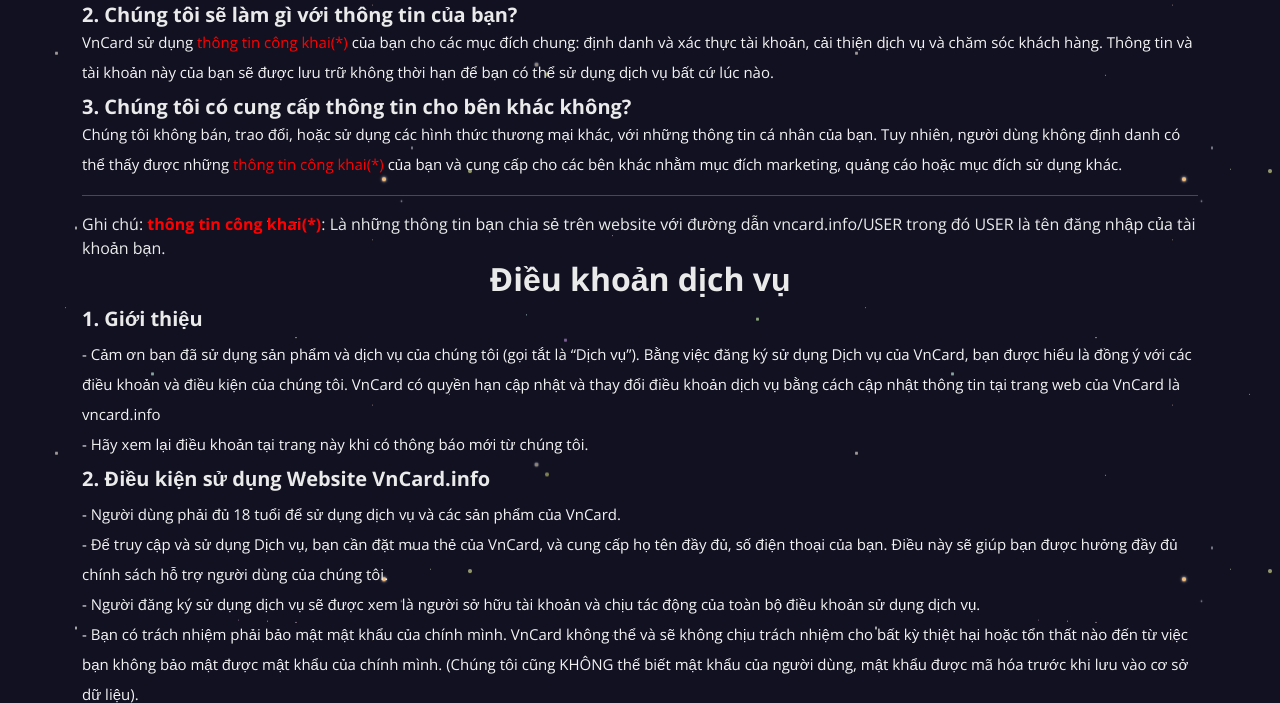
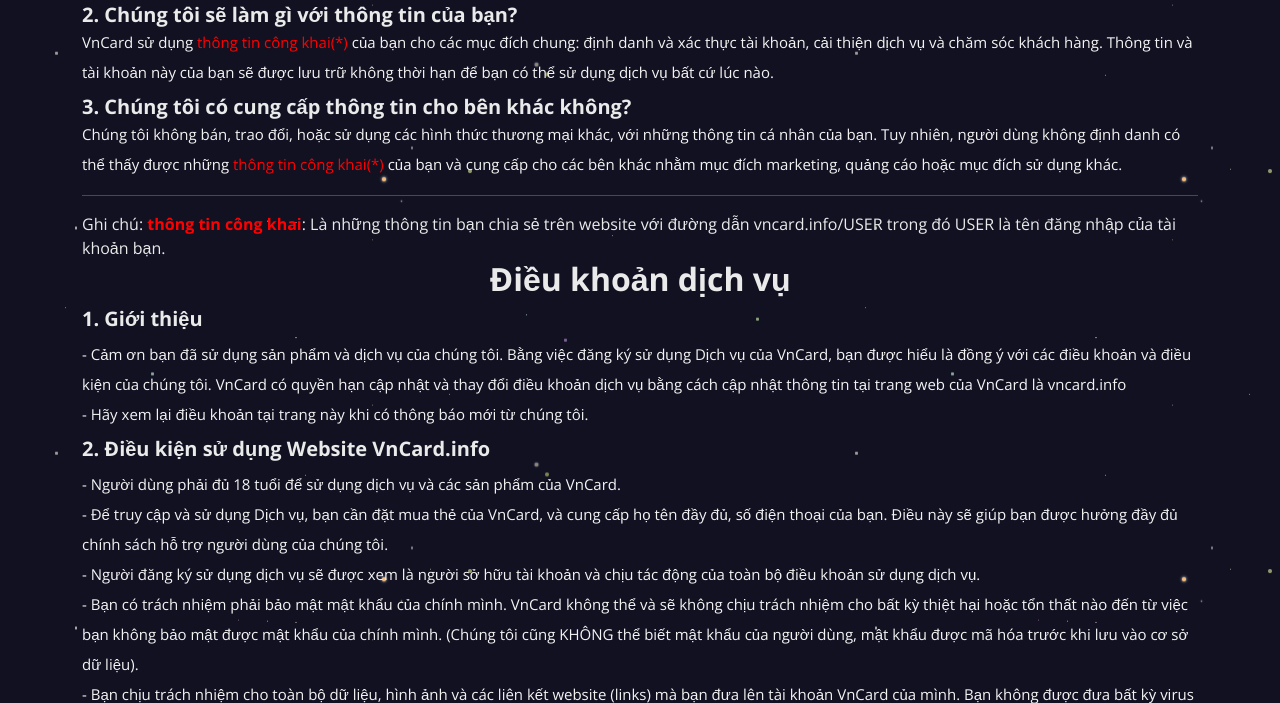
Before and after one commit to Lvquy/visitcard, a PHP site: page /terms_privacy.php in a window 1280 px wide. Shown: the part 315-1018 px from the top of the page. Run offline with PHP 8.4, Linux system fonts and the light colour scheme.

Commit message:
fix terms

```diff
--- a/index.php
+++ b/index.php
@@ -106,9 +106,9 @@
                     <h6>02</h6>
                   </div>
                   <div class="icon"></div>
-                  <h4>GỌI ĐIỆN & LƯU DANH BẠ</h4>
+                  <h4>GỌI ĐIỆN & SMS</h4>
                   <div class="line-dec"></div>
-                  <p>Bạn bè có thể gọi cho bạn nhanh hơn chỉ cần bấm và gọi, hoặc LƯU DANH BẠ chỉ với 1 chạm mà không cần làm gì thêm.</p>
+                  <p>Bạn bè có thể gọi/sms cho bạn nhanh hơn chỉ cần bấm và gọi, hoặc lưu danh bạ chỉ với 1 chạm mà không cần làm gì thêm.</p>
                 </div>
               </div>
               <div class="col-lg-3">
--- a/terms_privacy.php
+++ b/terms_privacy.php
@@ -36,7 +36,7 @@
         </div>
         <div class="col-12">
         	<hr>
-        	Ghi chú: <span style="color:red;font-weight:bold;">thông tin công khai(*)</span>: Là những thông tin bạn chia sẻ trên website với đường dẫn vncard.info/USER  trong đó USER là tên đăng nhập của tài khoản bạn.
+        	Ghi chú: <span style="color:red;font-weight:bold;">thông tin công khai</span>: Là những thông tin bạn chia sẻ trên website với đường dẫn vncard.info/USER  trong đó USER là tên đăng nhập của tài khoản bạn.
         </div>
         <div class="col-lg-12">
         	<h2 class="text-center fw-bold">Điều khoản dịch vụ</h2>
@@ -44,7 +44,7 @@
         <div class="col-12">
         	<h4 class="mt-2">1. Giới thiệu</h4>
         	<p class="mt-2">
-						- Cảm ơn bạn đã sử dụng sản phẩm và dịch vụ của chúng tôi (gọi tắt là “Dịch vụ”). Bằng việc đăng ký sử dụng Dịch vụ của VnCard, bạn được hiểu là đồng ý với các điều khoản và điều kiện của chúng tôi. VnCard có quyền hạn cập nhật và thay đổi điều khoản dịch vụ bằng cách cập nhật thông tin tại trang web của VnCard là vncard.info <br>
+						- Cảm ơn bạn đã sử dụng sản phẩm và dịch vụ của chúng tôi. Bằng việc đăng ký sử dụng Dịch vụ của VnCard, bạn được hiểu là đồng ý với các điều khoản và điều kiện của chúng tôi. VnCard có quyền hạn cập nhật và thay đổi điều khoản dịch vụ bằng cách cập nhật thông tin tại trang web của VnCard là vncard.info <br>
 
 						- Hãy xem lại điều khoản tại trang này khi có thông báo mới từ chúng tôi. <br>
 
```
